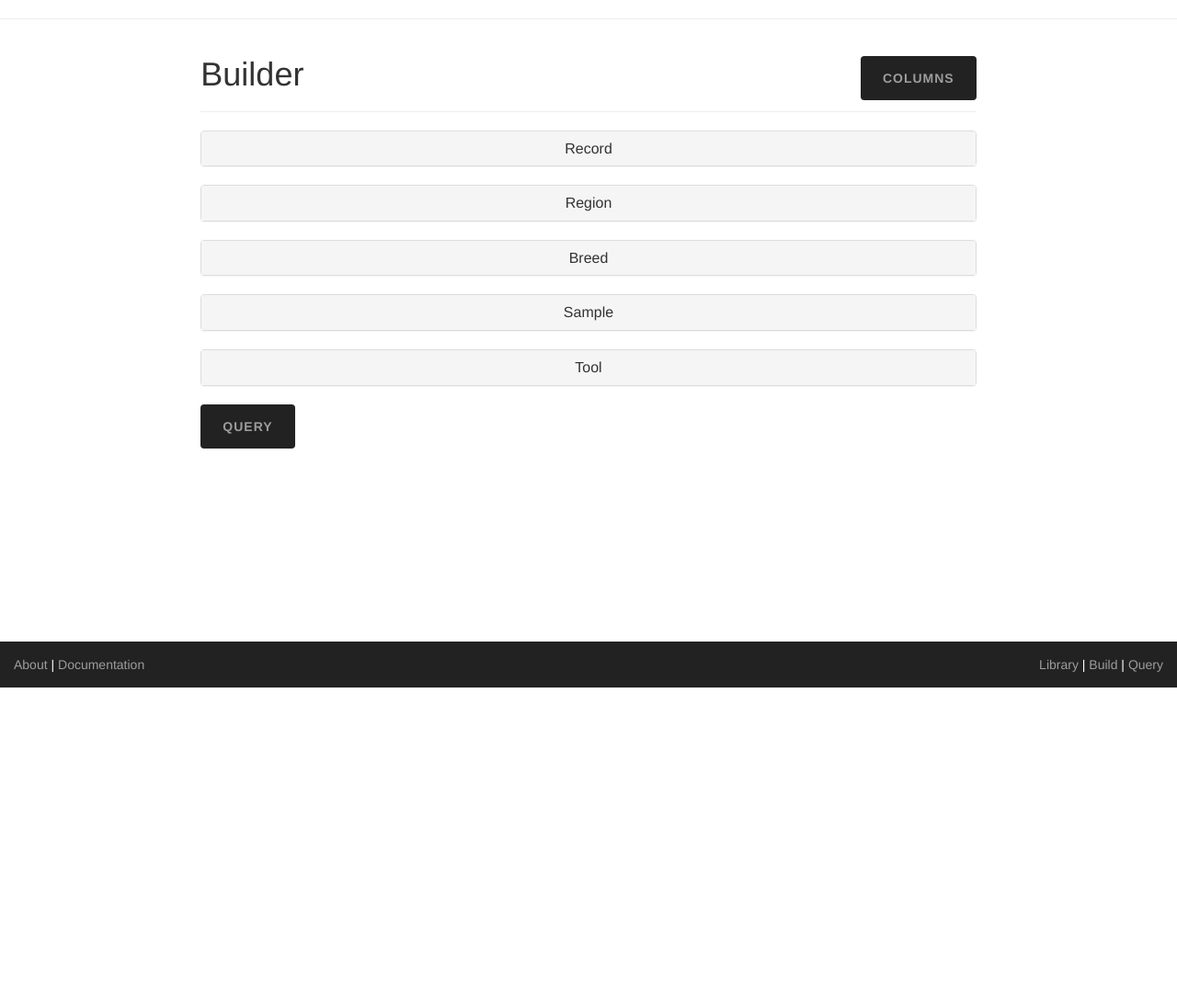
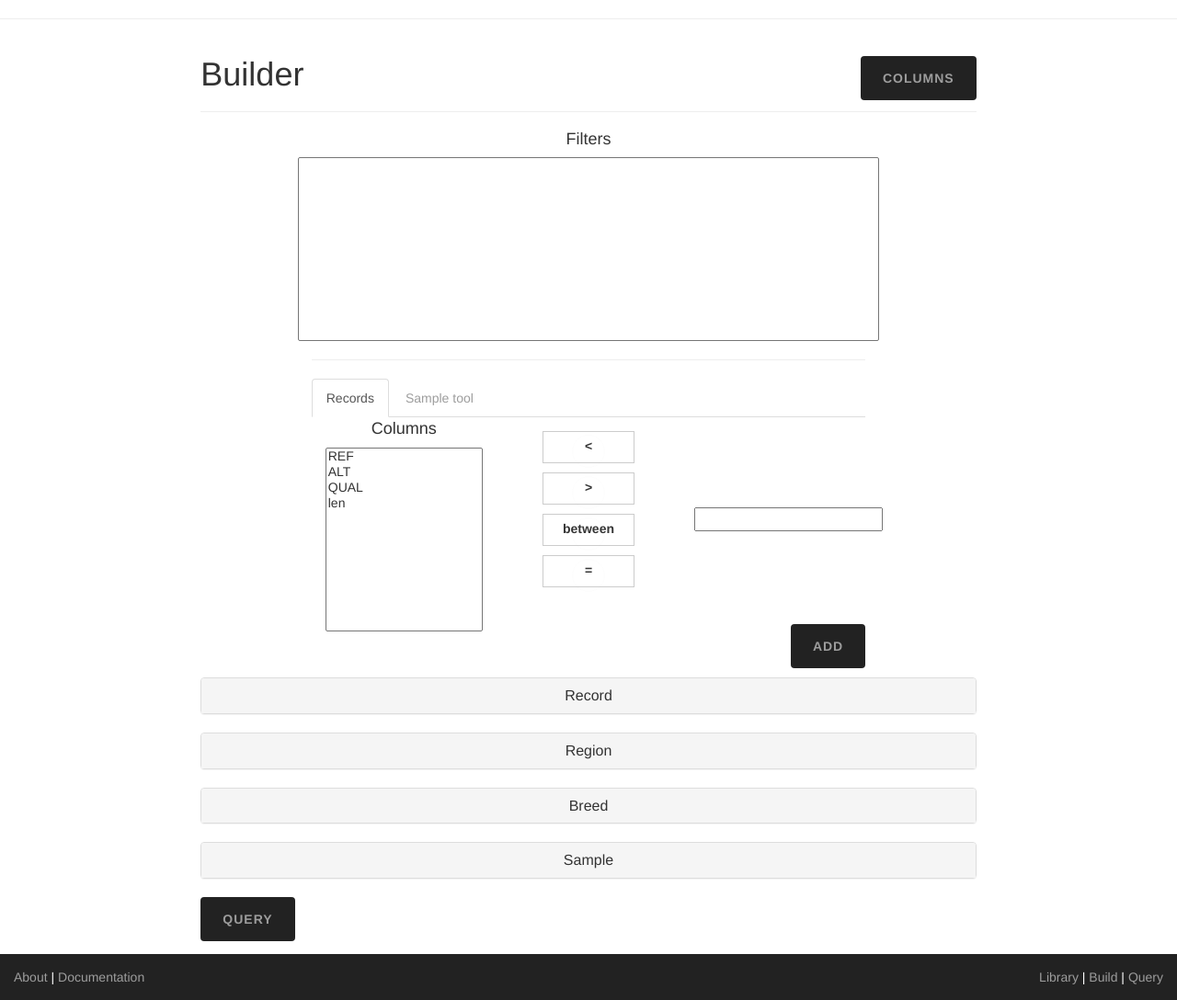
Before and after one commit to njwfish/DOGSV, a Flask app: template Web/app/templates/builder.html in a window 1280 px wide. Shown: the part 52-1140 px from the top of the page at 92% size. Before the commit the page ends 800 px from the top, so only its background shows below. Run offline with Flask 2, Linux system fonts and the light colour scheme; tables that the repository leaves empty hold one stand-in row (values such as "Sample post"); the template is opened without the code that fills it: values that come from a table or form of the project are taken from there, most other values are stand-ins (such as "Sample title", 1, 10 or a date in 2020); lists and menus that the app fills with data are empty; some libraries are stand-ins or nearby versions.

Commit message:
Redesign for easier user experience

```diff
--- a/Web/app/static/style.css
+++ b/Web/app/static/style.css
@@ -41,7 +41,7 @@ table tr:nth-child(odd) {
 }
 table th {
 	color: white;
-	background-color: 222222;
+	background-color: #222222;
 }
 
 /* Set black background color, white text and some padding */
--- a/Web/app/templates/builder.html
+++ b/Web/app/templates/builder.html
@@ -79,6 +79,131 @@
       <button id="closeModal" type="button" class="btn btn-primary">Close</button>
     </div>
   </div>
+    <h4><center>Filters</center></h4>
+      <center>{{form.tool_clauses(style="width:75%;height:200px;")}}</center>
+      <div class="container" style="width:75%;">
+        <hr>
+        <ul id="tools" class="nav nav-tabs">
+        <li><a data-toggle="tab" href="#record_filters">Records</a></li>
+          {% for t in tools %}
+          <li><a data-toggle="tab" href="#{{t}}_tools">{{t}}</a></li>
+          {% endfor %}
+        </ul>
+        <div class="tab-content">
+            <div id=record_filters class="tab-pane fade">
+            <div class="col-sm-4 centered">
+              <div style="width:100%;">
+                <center><h4>Columns</h4></center>
+                <select id="records_cols" multiple name="r" style="width:100%;height:200px;">
+                    <option value=str|REF>REF</option>
+                    <option value=str|ALT>ALT</option>
+                    <option value=str|QUAL>QUAL</option>
+                    <option value=num|len>len</option>
+                </select>
+              </div>
+            </div>
+            <div class="col-sm-4 centered">
+              <ul class="selector" id="records_operators">
+                <center>
+                  <li>
+                    <input type="radio" id="records_less" value="<" name="records_operator" />
+                    <label id="records_less_label" for="records_less"><</label>
+                  </li>
+                  <li>
+                    <input type="radio" id="records_more" value=">" name="records_operator" />
+                    <label id="records_more_label" for="records_more">></label>
+                  </li>
+                  <li>
+                    <input type="radio" id="records_between" value="between" name="records_operator" />
+                    <label id="records_between_label" for="records_between">between</label>
+                  </li>
+                  <li>
+                    <input type="radio" id="records_equal" value="=" name="records_operator" />
+                    <label id="records_equal_label" for="records_equal">=</label>
+                  </li>
+                  <li>
+                    <input type="radio" id="records_like" value="like" name="records_operator" />
+                    <label id="records_like_label" for="records_like">like</label>
+                  </li>
+                </center>
+              </ul>
+            </div>
+            <div class="col-sm-4">
+
+                <div class="centered">
+                <p style="height:20px"><input type="text" id="records_val" style="width:120%;"></p><p id="records_range" style="height:20px"><input type="text" id="records_start" style="width:40%;"> and <input type="text" id="records_end" style="width:40%;"></p>
+                </div>
+
+            </div>
+            <p class="alignright">
+              <input type="button" value="Add" id="records_add" name="records_add" class="btn btn-primary">
+            </p>
+          </div>
+
+          {% for t in tools %}
+          <div id={{t}}_tools class="tab-pane fade">
+            <div class="col-sm-4 centered">
+              <div style="width:100%;">
+                <center><h4>Columns</h4><center>
+                {% set key = ("%s_info" % t) %}
+                <select id="{{t}}_cols" multiple name="{{t}}_info" style="width:100%;height:200px;">
+                  {% for i in range(0, tool_columns[key]|length) %}
+                  <option value={{tool_types[key][i]}}|{{tool_columns[key][i]}}>{{tool_columns[key][i]}}</option>
+                  {% endfor %}
+                </select>
+                <ul class="selector" id="{{t}}_switch">
+                  <li style="float:left;">
+                    <input type="radio" id="{{t}}_info_switch" value="{{t}}_info" name="{{t}}_switch" checked="checked"/>
+                    <label for="{{t}}_info_switch">{{t}}_info</label>
+                  </li>
+                  <li style="float:left;">
+                    <input type="radio" id="{{t}}_samples_switch" value="{{t}}_samples" name="{{t}}_switch" />
+                    <label for="{{t}}_samples_switch">{{t}}_samples</label>
+                  </li>
+                </ul>
+              </div>
+            </div>
+            <div class="col-sm-4 centered">
+              <ul class="selector" id="{{t}}_operators">
+                <center>
+                  <li>
+                    <input type="radio" id="{{t}}_less" value="<" name="{{t}}_operator" />
+                    <label id="{{t}}_less_label" for="{{t}}_less"><</label>
+                  </li>
+                  <li>
+                    <input type="radio" id="{{t}}_more" value=">" name="{{t}}_operator" />
+                    <label id="{{t}}_more_label" for="{{t}}_more">></label>
+                  </li>
+                  <li>
+                    <input type="radio" id="{{t}}_between" value="between" name="{{t}}_operator" />
+                    <label id="{{t}}_between_label" for="{{t}}_between">between</label>
+                  </li>
+                  <li>
+                    <input type="radio" id="{{t}}_equal" value="=" name="{{t}}_operator" />
+                    <label id="{{t}}_equal_label" for="{{t}}_equal">=</label>
+                  </li>
+                  <li>
+                    <input type="radio" id="{{t}}_like" value="like" name="{{t}}_operator" />
+                    <label id="{{t}}_like_label" for="{{t}}_like">like</label>
+                  </li>
+                </center>
+              </ul>
+            </div>
+            <div class="col-sm-4">
+
+                <div class="centered">
+                <p style="height:20px"><input type="text" id="{{t}}_val" style="width:120%;"></p><p id="{{t}}_range" style="height:20px"><input type="text" id="{{t}}_start" style="width:40%;"> and <input type="text" id="{{t}}_end" style="width:40%;"></p>
+                </div>
+
+            </div>
+            <p class="alignright">
+              <input type="button" value="Add" id="{{t}}_add" name="{{t}}_add" class="btn btn-primary">
+            </p>
+          </div>
+          {% endfor %}
+        </div>
+      </div>
+
   <form action="" method="post" name="record">
     {{ form.hidden_tag() }}
     <div class="panel-group">
@@ -210,90 +335,6 @@
         </div>
       </div>
     </div>
-    <div class="panel-group">
-      <div class="panel panel-default">
-        <div class="panel-heading">
-          <h4 class="panel-title">
-            <a data-toggle="collapse" href="#Tool"><center>Tool</center></a>
-          </h4>
-        </div>
-        <div id="Tool" class="panel-collapse collapse">
-          <h4><center>Filters</center></h4>
-          <center>{{form.tool_clauses(style="width:75%;height:200px;")}}</center>
-          <div class="container" style="width:75%;">
-            <hr>
-            <ul id="tools" class="nav nav-tabs">
-              {% for t in tools %}
-              <li><a data-toggle="tab" href="#{{t}}_tools">{{t}}</a></li>
-              {% endfor %}
-            </ul>
-            <div class="tab-content">
-              {% for t in tools %}
-              <div id={{t}}_tools class="tab-pane fade">
-                <div class="col-sm-4 centered">
-                  <div style="width:100%;">
-                    <center><h4>Columns</h4><center>
-                    {% set key = ("%s_info" % t) %}
-                    <select id="{{t}}_cols" multiple name="{{t}}_cols" style="width:100%;height:200px;">
-                      {% for i in range(0, tool_columns[key]|length) %}
-                      <option value={{tool_types[key][i]}}|{{tool_columns[key][i]}}>{{tool_columns[key][i]}}</option>
-                      {% endfor %}
-                    </select>
-                    <ul class="selector" id="{{t}}_switch">
-                      <li style="float:left;">
-                        <input type="radio" id="{{t}}_info_switch" value="{{t}}_info" name="{{t}}_switch" checked="checked"/>
-                        <label for="{{t}}_info_switch">{{t}}_info</label>
-                      </li>
-                      <li style="float:left;">
-                        <input type="radio" id="{{t}}_samples_switch" value="{{t}}_samples" name="{{t}}_switch" />
-                        <label for="{{t}}_samples_switch">{{t}}_samples</label>
-                      </li>
-                    </ul>
-                  </div>
-                </div>
-                <div class="col-sm-4 centered">
-                  <ul class="selector" id="{{t}}_operators">
-                    <center>
-                      <li>
-                        <input type="radio" id="{{t}}_less" value="<" name="{{t}}_operator" />
-                        <label id="{{t}}_less_label" for="{{t}}_less"><</label>
-                      </li>
-                      <li>
-                        <input type="radio" id="{{t}}_more" value=">" name="{{t}}_operator" />
-                        <label id="{{t}}_more_label" for="{{t}}_more">></label>
-                      </li>
-                      <li>
-                        <input type="radio" id="{{t}}_between" value="between" name="{{t}}_operator" />
-                        <label id="{{t}}_between_label" for="{{t}}_between">between</label>
-                      </li>
-                      <li>
-                        <input type="radio" id="{{t}}_equal" value="=" name="{{t}}_operator" />
-                        <label id="{{t}}_equal_label" for="{{t}}_equal">=</label>
-                      </li>
-                      <li>
-                        <input type="radio" id="{{t}}_like" value="like" name="{{t}}_operator" />
-                        <label id="{{t}}_like_label" for="{{t}}_like">like</label>
-                      </li>
-                    </center>
-                  </ul>
-                </div>
-                <div class="col-sm-4">
-
-                    <div class="centered">
-                    <p style="height:20px"><input type="text" id="{{t}}_val" style="width:120%;"></p><p id="{{t}}_range" style="height:20px"><input type="text" id="{{t}}_start" style="width:40%;"> and <input type="text" id="{{t}}_end" style="width:40%;"></p>
-                    </div>
-
-                </div>
-                <p class="alignright">
-                  <input type="button" value="Add" id="{{t}}_add" name="{{t}}_add" class="btn btn-primary">
-                </p>
-              </div>
-              {% endfor %}
-            </div>
-          </div>
-        </div>
-      </div>
-    </div>
     <p><input type="submit" value="Query" id="submit" name="submit" class="btn btn-primary"></p>
   </form>
   <script type="text/javascript">
@@ -316,6 +357,72 @@
       $('#form-region_exclude').dblclick( function(){move_selected('#form-region_exclude', '#form-region_include')});
       $('#form-region_include').dblclick( function(){move_selected('#form-region_include', '#form-region_exclude')});
 
+
+    $('#records_like').hide();
+                $('#records_like_label').hide();
+                $('#records_range').hide();
+                {% set key = ("%s_info" % t) %}
+                $('#{{key}}_columns').dblclick(function () {
+                    move_selected('#{{key}}_columns', '#cols-columns_include')
+                });
+                {% set key = ("%s_samples" % t) %}
+                $('#{{key}}_columns').dblclick(function () {
+                    move_selected('#{{key}}_columns', '#cols-columns_include')
+                });
+
+                $('#records_between_label').click(function () {
+                    $('#records_val').hide();
+                    $('#records_range').show();
+                });
+
+                $('#records_less_label').click(function () {
+                    $('#records_val').show();
+                    $('#records_range').hide();
+                });
+                $('#records_more_label').click(function () {
+                    $('#records_val').show();
+                    $('#records_range').hide();
+                });
+                $('#records_equal_label').click(function () {
+                    $('#records_val').show();
+                    $('#records_range').hide();
+                });
+
+                $('#records_add').click(function () {
+                    var e = document.getElementById("records_cols");
+                    var col = e.name + "." + e.options[e.selectedIndex].value.split("|")[1];
+                    var operator = $('input[name=records_operator]:checked').val();
+                    var val = document.getElementById('records_val').value;
+                    if (operator == "between") {
+                        var val = document.getElementById('records_start').value + " and " + document.getElementById('records_end').value;
+                    }
+                    clause = col + " " + operator + " " + val;
+                    return $('#form-tool_clauses').append("<option value=\"" + clause + "\">" + clause + "</option>")
+                });
+
+                $('#records_cols').click(function () {
+                    var e = document.getElementById("records_cols");
+                    var type = e.options[e.selectedIndex].value.split("|")[0];
+                    if (type.includes("str")) {
+                        $('#records_less').hide();
+                        $('#records_less_label').hide();
+                        $('#records_more').hide();
+                        $('#records_more_label').hide();
+                        $('#records_between').hide();
+                        $('#records_between_label').hide();
+                        $('#records_like').show();
+                        $('#records_like_label').show();
+                    } else {
+                        $('#records_less').show();
+                        $('#records_less_label').show();
+                        $('#records_more').show();
+                        $('#records_more_label').show();
+                        $('#records_between').show();
+                        $('#records_between_label').show();
+                        $('#records_like').hide();
+                        $('#records_like_label').hide();
+                    }
+                });
 
       {% for t in tools %}
       $('#{{t}}_like').hide();
@@ -347,7 +454,7 @@
       $('#{{t}}_add').click( function(){
         var e = document.getElementById("{{t}}_cols");
         var col =  e.name + "." + e.options[e.selectedIndex].value.split("|")[1];
-        var operator = $('input[name=dly_operator]:checked').val();
+        var operator = $('input[name={{t}}_operator]:checked').val();
         var val = document.getElementById('{{t}}_val').value;
         if (operator == "between"){
           var val = document.getElementById('{{t}}_start').value + " and " + document.getElementById('{{t}}_end').value;
--- a/Web/app/templates/search.html
+++ b/Web/app/templates/search.html
@@ -2,10 +2,11 @@
 {% block content %}
 	<form action="" method="post" name="record">
 		<p class = "centered">
+        <h1 style="font-size: 800%;text-align:center;">DOGSV</h1>
 			<center>
 				{{ form.search(style="width:75%;height:45px;") }}
 				<input type="submit" value="Search" id="submit" name="submit" class="btn btn-primary">
 			</center>
 		</p>
 	</form>
- {% endblock %}
+{% endblock %}
```
